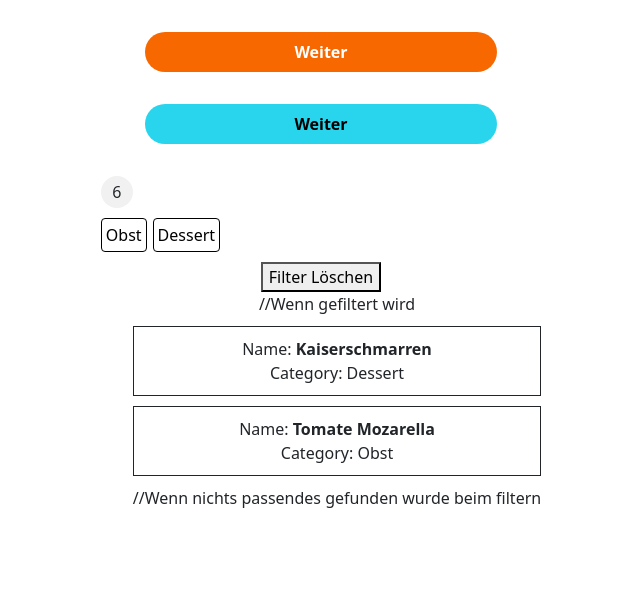
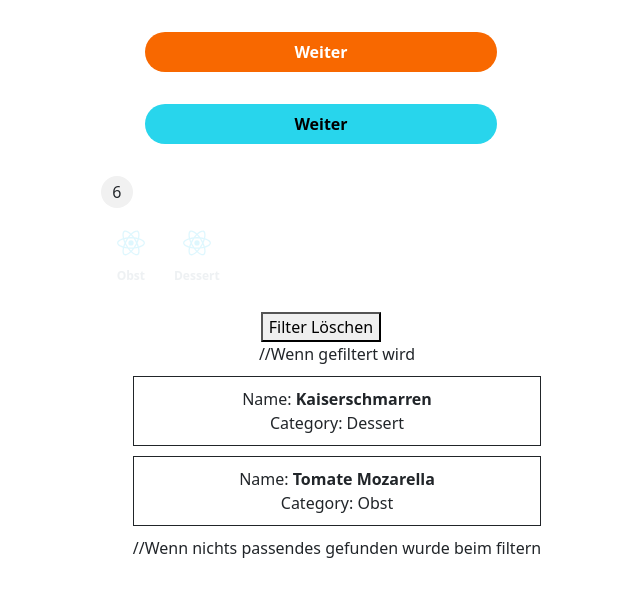
Before and after one commit to Melli1234d/fruehstueckrezepte, a React (Create React App) app: page / in a window 1280 px wide. Shown: the top 596 px of the page, without its empty margins (319-959 px from the left). Built offline with nearby package versions, Linux system fonts and the light colour scheme.

Commit message:
css Styling Filter Komponente

```diff
--- a/src/App.js
+++ b/src/App.js
@@ -1,5 +1,5 @@
 import logo from './logo.svg';
-import './App.css';
+import './App.scss';
 import PrimaryButton from './components/UI/components/Buttons/PrimaryButton';
 import SecondaryButton from './components/UI/components/Buttons/SecondaryButton';
 import RoundButton from './components/UI/components/Buttons/Roundbutton';
@@ -66,12 +66,14 @@ function App() {
         <button className={`${category === "Obst" ? "selected" : ""}`}
           		onClick={() => setCategory("Obst")}
         >
-         	Obst
+			<img className="content-center eyecatcher" src={logo} alt=" Icon" height={80} width={80} />
+         	<p className='category-description'>Obst</p>
         </button>
         <button className={`${category === "Dessert" ? "selected" : ""}`}
           		onClick={() => setCategory("Dessert")}
         >
-          	Dessert
+			<img className="content-center eyecatcher" src={logo} alt=" Icon" height={80} width={80} />
+          	<p className='category-description'> Dessert</p>
         </button>
       </div>
     	<button onClick={clearFilters}>
--- a/src/App.css
+++ b/src/App.scss
@@ -43,6 +43,8 @@
 body {
   display: flex;
   justify-content: center;
+  font-family: "HelveticaNeue-Light", "Helvetica Neue Light", "Helvetica Neue",
+  Helvetica, Arial, "Lucida Grande", sans-serif;
 }
 ul {
   list-style-type: none;
@@ -53,6 +55,12 @@ li {
   border: 1px solid;
   padding: 10px;
 }
+
+img {
+  width: 3rem;
+  height: 3rem;
+  border-radius: 50px;
+}
 .category_filter {
   display: flex;
   gap: 6px;
@@ -60,11 +68,22 @@ li {
 }
 .category_filter button {
   cursor: pointer;
-  border: 1px solid;
-  border-radius: 4px;
-  padding: 4px;
+  border: none;
   background-color: white;
+  opacity: 0.2;
+
 }
 .category_filter button.selected {
-  background-color: wheat;
+  opacity: 1;
+  color: black;
+
+  .category-description {
+    color: black;
+  }
 }
+
+.category-description {
+  font-weight: 800;
+  font-size: 12px;
+  color: #ACBBC6;
+}
```
Also changed, not shown: src/components/FilterButton.jsx (deleted).
